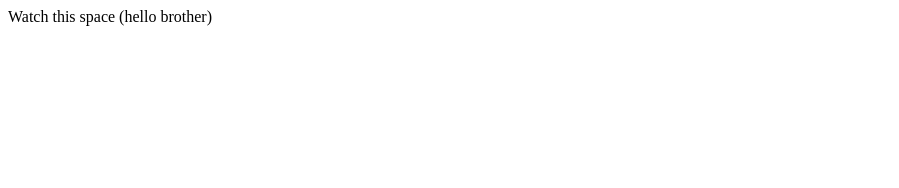
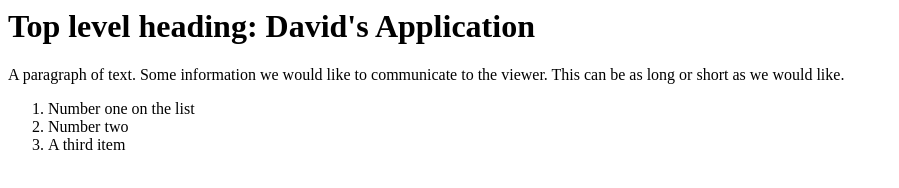
Before and after one commit to DNMathEye/Application, a plain HTML site: page index.html in a window 1280 px wide. Shown: the whole page, without its empty margins (0-899 px from the left). Drawn offline with Linux system fonts and the light colour scheme.

Commit message:
content edit

```diff
--- a/index.html
+++ b/index.html
@@ -1,2 +1,12 @@
-Watch this space
-(hello brother)
+<h1>Top level heading: David's Application</h1>
+
+<p>
+  A paragraph of text. Some information we would like to communicate to the
+  viewer. This can be as long or short as we would like.
+</p>
+
+<ol>
+  <li>Number one on the list</li>
+  <li>Number two</li>
+  <li>A third item</li>
+</ol>
```
